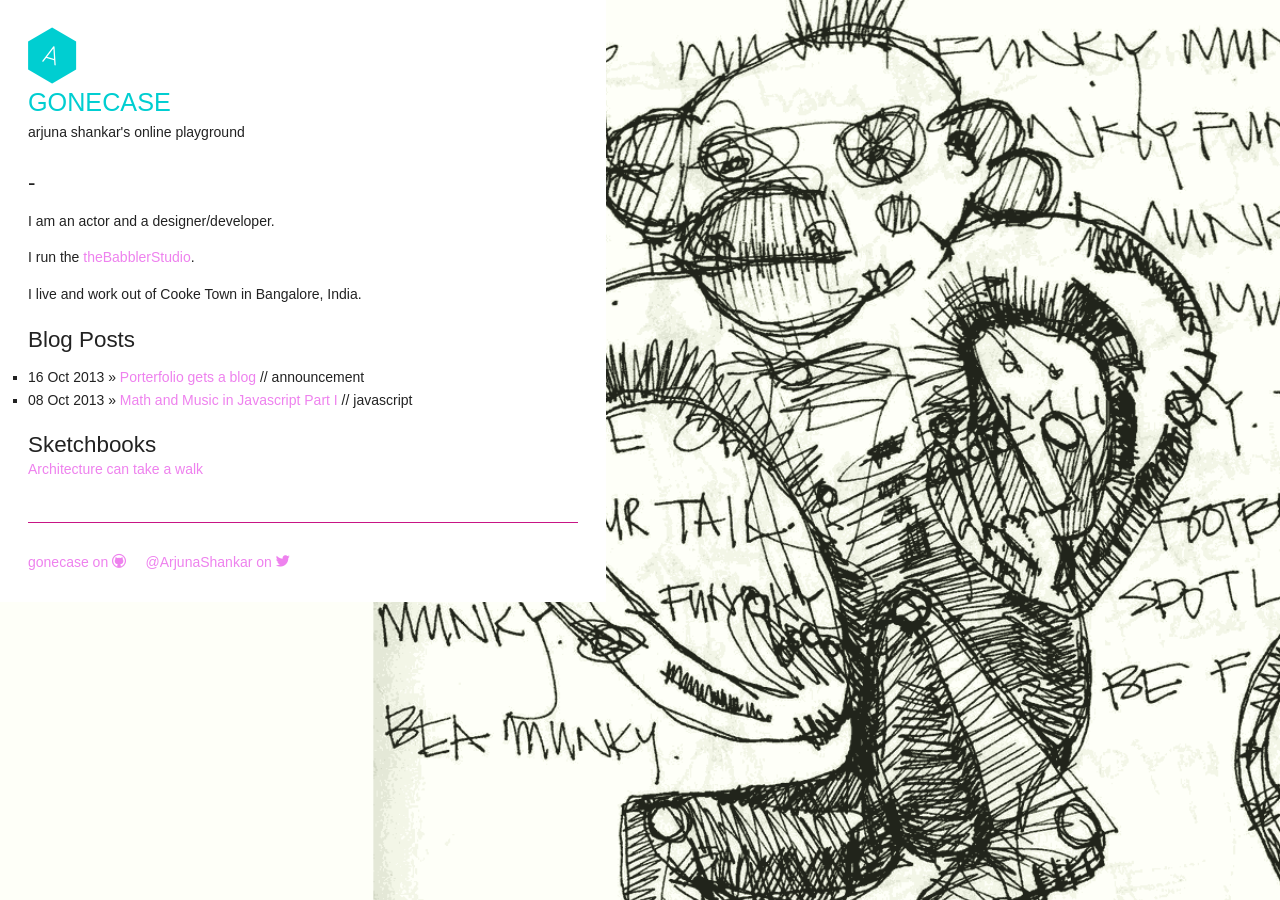
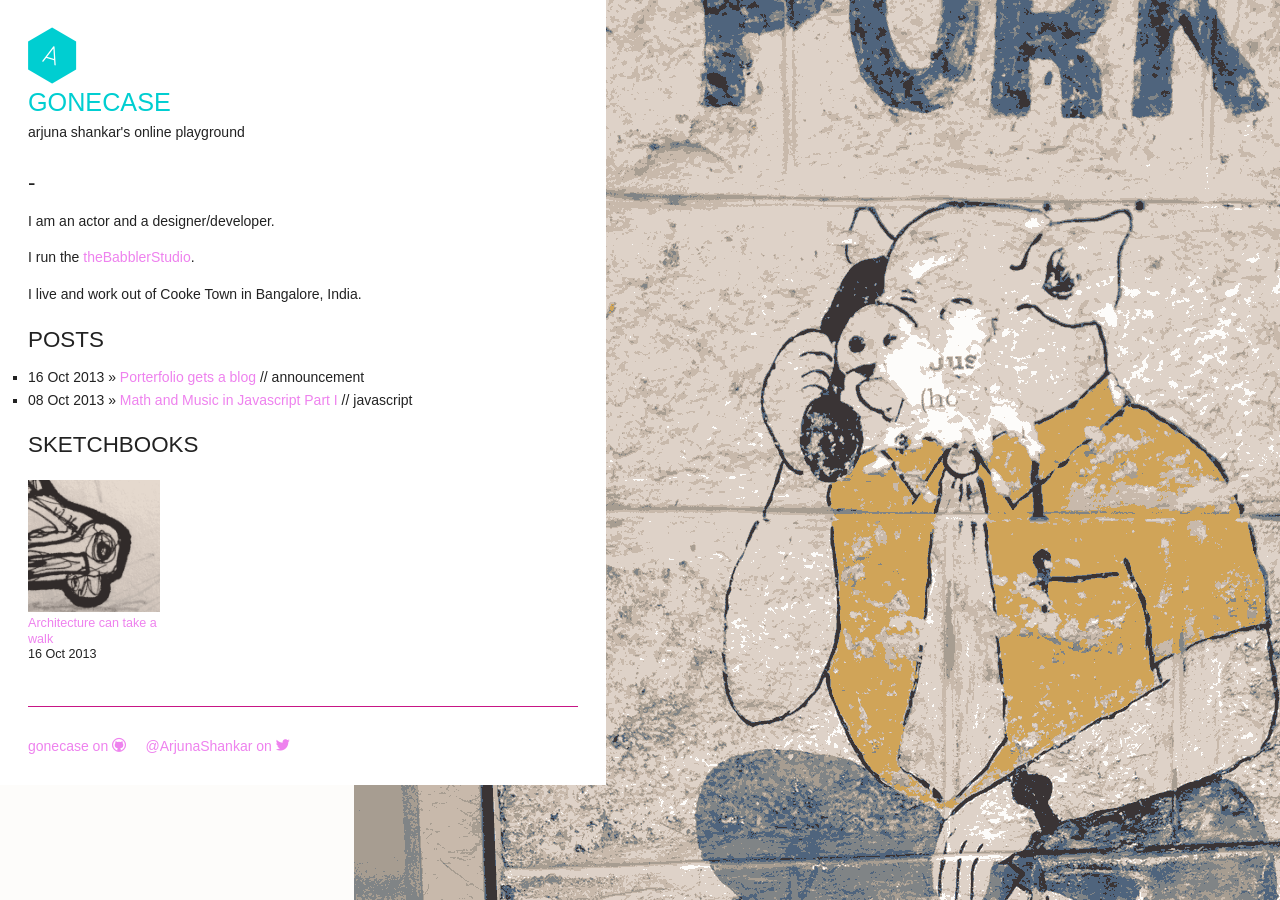
Before and after one commit to swaroopsm/arjunashankar.com, a Jekyll site: the page built from index.html, in a window 1280 px wide. Built offline with Jekyll 4.4.1, drawn with Linux system fonts in a browser that asks for light colours; Markdown is read by kramdown in place of the engine named in the settings.

Commit message:
added images into the thing

```diff
--- a/_layouts/default.html
+++ b/_layouts/default.html
@@ -40,7 +40,7 @@
             <div class="top">
               <i class="icon-logo-2"></i>
             </div>
-            <h1 class="title"><a href="/">Gonecase</a></h1>
+            <h1 class="title"><a href="/" rel="home" title="Go Home">Gonecase</a></h1>
             <p class="description">arjuna shankar's online playground</p>
           </div>
 
--- a/_layouts/gallery.html
+++ b/_layouts/gallery.html
@@ -11,6 +11,12 @@ Gallery
       <a href="/" rel="home">&larr; Back Home</a>
     {% endif %}
   </div>
+  <div class="right">
+   {% if page.next.url %}
+    <a href="{{page.next.url}}" title="next Post:
+    {{page.next.title}}">{{page.next.title}} &raquo; </a>
+  {% endif %}
+  </div>
 </div>
 
 <h2>{{ page.title }}</h2>
--- a/_posts/2013-10-16-architecture-can-take-a-walk.markdown
+++ b/_posts/2013-10-16-architecture-can-take-a-walk.markdown
@@ -4,9 +4,10 @@ title:  "Architecture can take a walk"
 date:   2013-10-16 00:30:51
 tag: "javascript"
 categories: sketchbook
-thumb: "archi.jpg"
+image: "book1/back.gif"
+thumb: "book1/thumb.gif"
 ---
 
-Here is a collection of sketches made before I quit Architecture for good. They are just some small ideas for small spaces mostly.
+Here is a collection of sketches made just around the time I was between architecture and Adishakti. Around 2005 or 06.
 
 ![revolunet logo](http://www.revolunet.com/static/parisjs8/img/logo-revolunet-carre.jpg "revolunet logo")
--- a/css/main.css
+++ b/css/main.css
@@ -176,3 +176,23 @@ p.description {
 .hide {
   display: none;
 }
+
+.left , .right {width: 49%; display: inline-block;}
+.left {text-align: left;}
+.right {text-align: right;}
+
+.half {
+  width: 24%;
+  display: inline-block;
+  line-height: 1.2;
+  font-size: 90%;
+}
+
+.half img {
+  width: 100%;
+}
+
+.half img:hover {
+  opacity: 0.8;
+  -webkit-filter: hue-rotate(180deg);
+}
--- a/index.html
+++ b/index.html
@@ -1,7 +1,7 @@
 ---
 layout: default
 title: Gonecase
-image: "back1.jpg"
+image: "pork.gif"
 ---
 
 <div id="home">
@@ -11,15 +11,21 @@ image: "back1.jpg"
   <p>I run the <a href="http://www.thebabblerstudio.com">theBabblerStudio</a>.</p>
   <p>I live and work out of Cooke Town in Bangalore, India.</p>
 
-  <h2>Blog Posts</h2>
+  <h2>POSTS</h2>
   <ul class="posts">
     {% for post in site.categories['blog'] %}
-      <li><span>{{ post.date | date_to_string }}</span> &raquo; <a href="{{ post.url }}">{{ post.title }}</a> //  {{post.tag}}</li>
+      <li><span>{{ post.date | date_to_string }}</span> &raquo; <a href="{{ post.url }}" title="{{post.title}}">{{ post.title }}</a> //  {{post.tag}}</li>
     {% endfor %}
   </ul>
 
-  <h2>Sketchbooks</h2>
+  <h2>SKETCHBOOKS</h2>
+  <br>
     {% for post in site.categories['sketchbook'] %}
-      <a href="{{ post.url }}">{{ post.title }}</a>
+    <div class="half">
+      <a href="{{ post.url }}" title="Gallery : {{post.title}}">
+      <img src="/images/{{ post.thumb }}" />
+      {{ post.title }}</a> <br>
+      {{ post.date | date_to_string }}
+    </div>
     {% endfor %}
 </div>
```
Also changed, not shown: _layouts/post.html (+7 -1 lines), images/archi.jpg (added), images/book1/2.gif (added), images/book1/3.gif (added), images/book1/4.gif (added), images/book1/back.gif (added), images/book1/thumb.gif (added), images/pork.gif (added).
